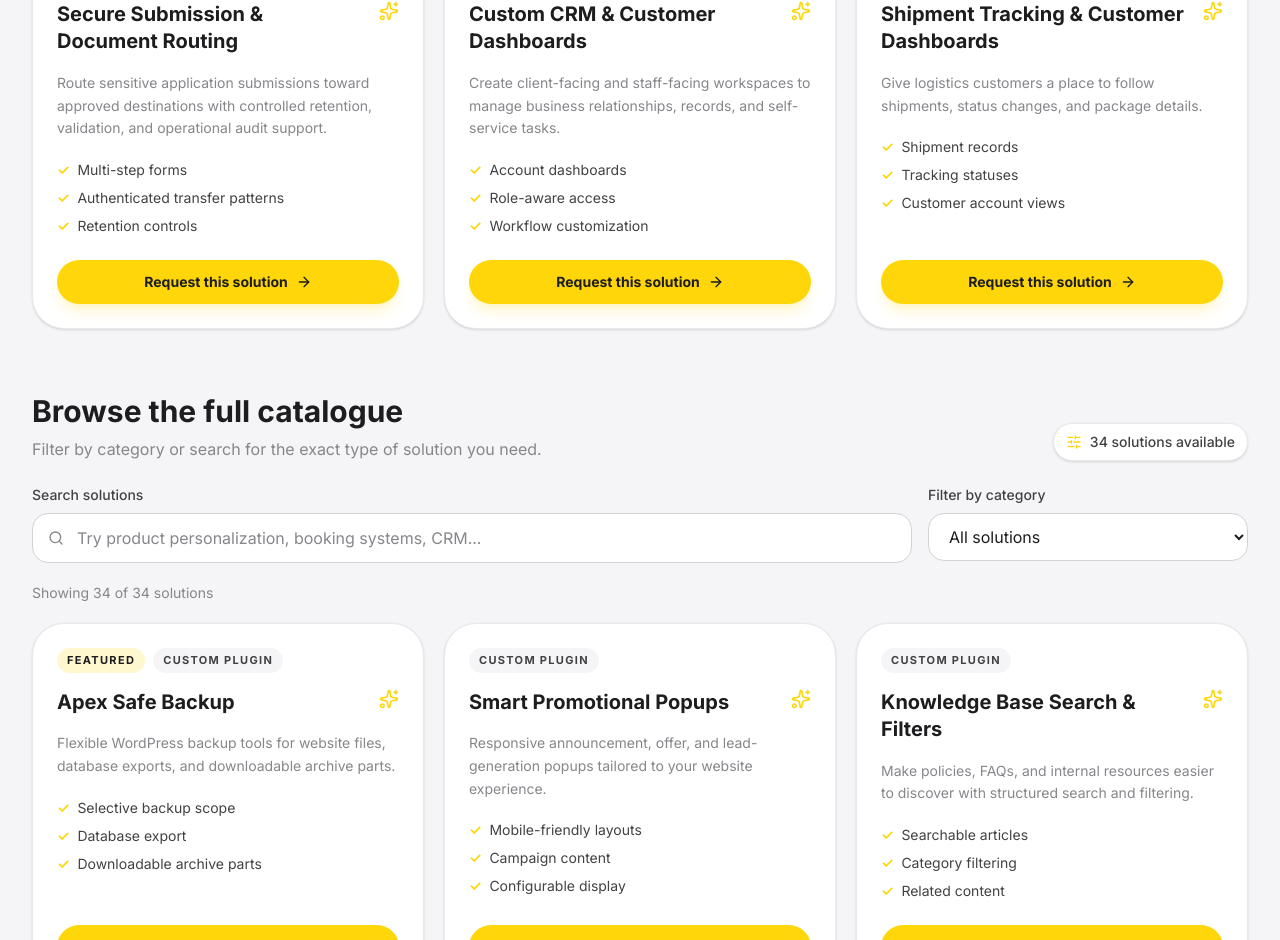
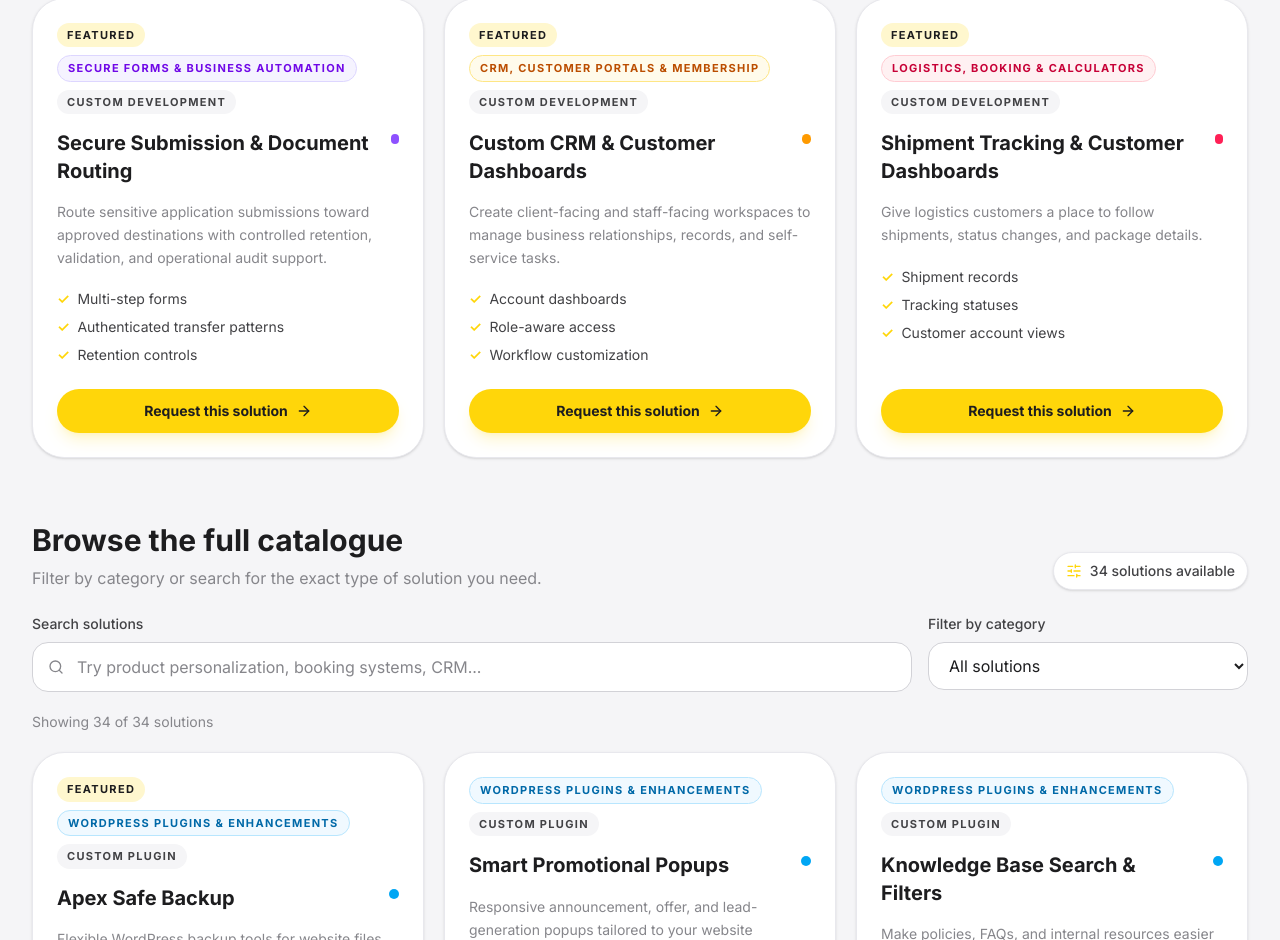
Before and after one commit to recoalleyne-cpu/apex-digital-consultants--1-, a React (Vite) app: page /digital-solutions in a window 1280 px wide. Shown: the part 1860-2800 px from the top of the page. Built offline with nearby package versions, Linux system fonts and the light colour scheme; a web font is replaced by a local one.

Commit message:
feat: finalize Digital Solutions catalogue refinements

```diff
--- a/src/components/ChatWidget.tsx
+++ b/src/components/ChatWidget.tsx
@@ -83,8 +83,7 @@ export default function ChatWidget() {
   };
 
   return (
-    <div className="fixed bottom-6 right-6 z-[100] flex flex-col items-end gap-3">
-      {/* Side Tab (Visible when minimized) */}
+    <div className="fixed bottom-4 right-4 z-[100] flex flex-col items-end gap-3 pb-[max(env(safe-area-inset-bottom),0.75rem)] pr-[max(env(safe-area-inset-right),0.75rem)]">
       <AnimatePresence>
         {isMinimized && !isOpen && (
           <motion.button
@@ -93,17 +92,18 @@ export default function ChatWidget() {
             exit={{ x: 100 }}
             whileHover={{ x: -5 }}
             onClick={() => setIsMinimized(false)}
-            className="fixed right-0 top-1/2 -translate-y-1/2 bg-apex-yellow py-6 px-3 rounded-l-2xl shadow-2xl border-l border-t border-b border-black/10 group z-[110] flex flex-col items-center gap-3 cursor-pointer"
+            className="fixed bottom-4 right-0 z-[110] flex flex-col items-center gap-3 rounded-l-2xl border-l border-t border-b border-black/10 bg-apex-yellow py-5 px-3 shadow-2xl transition-transform sm:bottom-8"
+            aria-label="Open support tab"
           >
             <motion.div
               animate={{ scale: [1, 1.2, 1] }}
               transition={{ repeat: Infinity, duration: 2 }}
-              className="w-2 h-2 bg-apple-gray-500 rounded-full"
+              className="h-2 w-2 rounded-full bg-apple-gray-500"
             />
             <div className="flex flex-col items-center gap-2">
               <Sparkles size={16} className="text-apple-gray-500" />
-              <div className="h-12 w-[1px] bg-apple-gray-500/20" />
-              <span className="[writing-mode:vertical-rl] text-[12px] font-black uppercase tracking-[0.2em] text-apple-gray-500 py-2">
+              <div className="h-10 w-[1px] bg-apple-gray-500/20" />
+              <span className="[writing-mode:vertical-rl] py-2 text-[11px] font-black uppercase tracking-[0.2em] text-apple-gray-500">
                 Support
               </span>
             </div>
@@ -111,7 +111,6 @@ export default function ChatWidget() {
         )}
       </AnimatePresence>
 
-      {/* WhatsApp Bubble */}
       <AnimatePresence>
         {!isOpen && !isMinimized && (
           <motion.div
@@ -120,14 +119,15 @@ export default function ChatWidget() {
             exit={{ opacity: 0, x: 20 }}
             className="flex items-center gap-3"
           >
-            <div className="bg-white px-3 py-1.5 rounded-lg shadow-lg border border-black/5">
+            <div className="rounded-lg border border-black/5 bg-white px-3 py-1.5 shadow-lg">
               <span className="text-xs font-bold text-apple-gray-500">Contact us</span>
             </div>
             <motion.button
               whileHover={{ scale: 1.1 }}
               whileTap={{ scale: 0.9 }}
               onClick={openWhatsApp}
-              className="w-12 h-12 bg-[#25D366] rounded-xl shadow-xl flex items-center justify-center text-white"
+              className="flex h-12 w-12 items-center justify-center rounded-xl bg-[#25D366] text-white shadow-xl"
+              aria-label="Open WhatsApp support chat"
             >
               <svg viewBox="0 0 24 24" width="24" height="24" fill="currentColor">
                 <path d="M17.472 14.382c-.297-.149-1.758-.867-2.03-.967-.273-.099-.471-.148-.67.15-.197.297-.767.966-.94 1.164-.173.199-.347.223-.644.075-.297-.15-1.255-.463-2.39-1.475-.883-.788-1.48-1.761-1.653-2.059-.173-.297-.018-.458.13-.606.134-.133.298-.347.446-.52.149-.174.198-.298.298-.497.099-.198.05-.371-.025-.52-.075-.149-.669-1.612-.916-2.207-.242-.579-.487-.5-.669-.51-.173-.008-.371-.01-.57-.01-.198 0-.52.074-.792.372-.272.297-1.04 1.016-1.04 2.479 0 1.462 1.065 2.875 1.213 3.074.149.198 2.096 3.2 5.077 4.487.709.306 1.262.489 1.694.625.712.227 1.36.195 1.871.118.571-.085 1.758-.719 2.006-1.413.248-.694.248-1.289.173-1.413-.074-.124-.272-.198-.57-.347m-5.421 7.403h-.004a9.87 9.87 0 01-5.031-1.378l-.361-.214-3.741.982.998-3.648-.235-.374a9.86 9.86 0 01-1.51-5.26c.001-5.45 4.436-9.884 9.888-9.884 2.64 0 5.122 1.03 6.988 2.898a9.825 9.825 0 012.893 6.994c-.003 5.45-4.437 9.884-9.885 9.884m8.413-18.297A11.815 11.815 0 0012.05 0C5.495 0 .16 5.335.157 11.892c0 2.096.547 4.142 1.588 5.945L.057 24l6.305-1.654a11.882 11.882 0 005.683 1.448h.005c6.554 0 11.89-5.335 11.893-11.893a11.821 11.821 0 00-3.48-8.413z" />
@@ -143,7 +143,7 @@ export default function ChatWidget() {
             initial={{ opacity: 0, scale: 0.9, y: 20 }}
             animate={{ opacity: 1, scale: 1, y: 0 }}
             exit={{ opacity: 0, scale: 0.9, y: 20 }}
-            className="w-[350px] h-[500px] bg-white rounded-3xl shadow-2xl border border-black/5 flex flex-col overflow-hidden"
+            className="h-[min(70vh,500px)] w-[min(92vw,350px)] overflow-hidden rounded-3xl border border-black/5 bg-white shadow-2xl"
           >
             {/* Header */}
             <div className="bg-apex-yellow p-6 flex items-center justify-between">
--- a/src/components/DigitalSolutionsCatalog.tsx
+++ b/src/components/DigitalSolutionsCatalog.tsx
@@ -1,8 +1,37 @@
-import { useMemo, useState } from 'react';
+import { useEffect, useMemo, useState } from 'react';
 import { ArrowRight, Search, Sparkles, SlidersHorizontal } from 'lucide-react';
 import { digitalSolutions, type DigitalSolution, type DigitalSolutionCategory } from './digitalSolutionsCatalogData';
 
 const ALL = 'All solutions';
+const DEFAULT_VISIBLE = 9;
+
+const categoryStyles: Record<DigitalSolutionCategory, { badge: string; marker: string }> = {
+  'WordPress Plugins & Enhancements': {
+    badge: 'border-sky-200 bg-sky-50 text-sky-700',
+    marker: 'bg-sky-500',
+  },
+  'E-commerce & Retail Automation': {
+    badge: 'border-emerald-200 bg-emerald-50 text-emerald-700',
+    marker: 'bg-emerald-500',
+  },
+  'Secure Forms & Business Automation': {
+    badge: 'border-violet-200 bg-violet-50 text-violet-700',
+    marker: 'bg-violet-500',
+  },
+  'CRM, Customer Portals & Membership': {
+    badge: 'border-amber-200 bg-amber-50 text-amber-700',
+    marker: 'bg-amber-500',
+  },
+  'Logistics, Booking & Calculators': {
+    badge: 'border-rose-200 bg-rose-50 text-rose-700',
+    marker: 'bg-rose-500',
+  },
+  'Website Operations & Digital Intelligence': {
+    badge: 'border-cyan-200 bg-cyan-50 text-cyan-700',
+    marker: 'bg-cyan-500',
+  },
+};
+
 const categories: DigitalSolutionCategory[] = [
   'WordPress Plugins & Enhancements',
   'E-commerce & Retail Automation',
@@ -12,23 +41,39 @@ const categories: DigitalSolutionCategory[] = [
   'Website Operations & Digital Intelligence',
 ];
 
-function inquiryHref(item: DigitalSolution): string {
-  const subject = `Digital Solutions enquiry: ${item.title}`;
-  const body = `Hello Apex Digital Consultants,\n\nI would like to discuss the ${item.title} solution for my business.\n\nBusiness name:\nWebsite (optional):\nWhat I need:\n`;
-  return `mailto:info@apexdigitalconsultants.com?subject=${encodeURIComponent(subject)}&body=${encodeURIComponent(body)}`;
+export function buildSolutionInquiryUrl(item: DigitalSolution): string {
+  const introText = `Hello Apex Digital Consultants,\n\nI would like to discuss the ${item.title} solution for my business.\n\nBusiness name:\nWebsite (optional):\nWhat I need:\n`;
+  return `/contact?service=${encodeURIComponent(item.title)}&message=${encodeURIComponent(introText)}`;
+}
+
+export function filterDigitalSolutions(
+  items: DigitalSolution[],
+  searchTerm: string,
+  selectedFilter: string,
+): DigitalSolution[] {
+  const query = searchTerm.trim().toLowerCase();
+
+  return items.filter(item => {
+    const matchCategory = selectedFilter === ALL || item.category === selectedFilter;
+    const haystack = [item.title, item.category, item.description, ...item.features].join(' ').toLowerCase();
+    return matchCategory && haystack.includes(query);
+  });
 }
 
 function SolutionCard({ item }: { item: DigitalSolution }) {
+  const categoryStyle = categoryStyles[item.category];
+
   return (
     <article className="flex h-full flex-col rounded-[2rem] border border-apple-gray-100 bg-white p-6 shadow-sm transition-all duration-300 hover:-translate-y-1 hover:border-apex-yellow hover:shadow-lg">
       <div className="mb-4 flex flex-wrap items-center gap-2 text-[11px] font-bold uppercase tracking-[0.12em]">
         {item.featured && <span className="rounded-full bg-apex-yellow/20 px-2.5 py-1 text-apple-gray-500">Featured</span>}
+        <span className={`rounded-full border px-2.5 py-1 ${categoryStyle.badge}`}>{item.category}</span>
         <span className="rounded-full bg-apple-gray-50 px-2.5 py-1 text-apple-gray-400">{item.delivery}</span>
       </div>
 
       <div className="mb-4 flex items-start justify-between gap-3">
         <h3 className="text-xl font-bold leading-snug text-apple-gray-500">{item.title}</h3>
-        <Sparkles className="h-5 w-5 shrink-0 text-apex-yellow" aria-hidden="true" />
+        <span className={`mt-1 h-2.5 w-2.5 rounded-full ${categoryStyle.marker}`} aria-hidden="true" />
       </div>
 
       <p className="text-sm leading-relaxed text-apple-gray-300">{item.description}</p>
@@ -44,8 +89,9 @@ function SolutionCard({ item }: { item: DigitalSolution }) {
 
       <div className="mt-auto pt-6">
         <a
-          href={inquiryHref(item)}
+          href={buildSolutionInquiryUrl(item)}
           className="apple-button apple-button-primary inline-flex w-full items-center justify-center gap-2 text-sm"
+          aria-label={`Request a consultation for ${item.title}`}
         >
           Request this solution
           <ArrowRight className="h-4 w-4" aria-hidden="true" />
@@ -58,14 +104,17 @@ function SolutionCard({ item }: { item: DigitalSolution }) {
 export default function DigitalSolutionsCatalog() {
   const [search, setSearch] = useState('');
   const [selectedCategory, setSelectedCategory] = useState<string>(ALL);
+  const [visibleCount, setVisibleCount] = useState(DEFAULT_VISIBLE);
 
-  const matches = useMemo(() => digitalSolutions.filter(item => {
-    const matchCategory = selectedCategory === ALL || item.category === selectedCategory;
-    const haystack = [item.title, item.category, item.description, ...item.features].join(' ').toLowerCase();
-    return matchCategory && haystack.includes(search.trim().toLowerCase());
-  }), [search, selectedCategory]);
+  const matches = useMemo(() => filterDigitalSolutions(digitalSolutions, search, selectedCategory), [search, selectedCategory]);
 
+  useEffect(() => {
+    setVisibleCount(DEFAULT_VISIBLE);
+  }, [search, selectedCategory]);
+
+  const visibleMatches = matches.slice(0, visibleCount);
   const featured = digitalSolutions.filter(item => item.featured);
+  const hasMore = visibleCount < matches.length;
 
   return (
     <section aria-labelledby="digital-solutions-heading" className="bg-apple-gray-50 py-16 text-apple-gray-500 sm:py-20">
@@ -114,6 +163,7 @@ export default function DigitalSolutionsCatalog() {
                   type="search"
                   placeholder="Try product personalization, booking systems, CRM..."
                   className="w-full rounded-2xl border border-apple-gray-200 bg-white py-3 pl-11 pr-4 text-base text-apple-gray-500 placeholder:text-apple-gray-300 focus:border-apex-yellow focus:outline-none focus:ring-4 focus:ring-apex-yellow/20"
+                  aria-label="Search digital solutions"
                 />
               </div>
             </div>
@@ -125,6 +175,7 @@ export default function DigitalSolutionsCatalog() {
                 value={selectedCategory}
                 onChange={e => setSelectedCategory(e.target.value)}
                 className="w-full rounded-2xl border border-apple-gray-200 bg-white px-4 py-3 text-base text-apple-gray-500 focus:border-apex-yellow focus:outline-none focus:ring-4 focus:ring-apex-yellow/20"
+                aria-label="Filter solutions by category"
               >
                 <option>{ALL}</option>
                 {categories.map(category => <option key={category}>{category}</option>)}
@@ -132,16 +183,42 @@ export default function DigitalSolutionsCatalog() {
             </div>
           </div>
 
-          <p className="my-5 text-sm text-apple-gray-300" role="status" aria-live="polite">
-            Showing {matches.length} of {digitalSolutions.length} solutions
-          </p>
+          <div className="mt-5 flex flex-wrap items-center justify-between gap-3">
+            <p className="text-sm text-apple-gray-300" role="status" aria-live="polite">
+              Showing {matches.length} of {digitalSolutions.length} solutions
+            </p>
+            {(search || selectedCategory !== ALL) && (
+              <button
+                type="button"
+                onClick={() => { setSearch(''); setSelectedCategory(ALL); }}
+                className="text-sm font-semibold text-apple-gray-500 underline decoration-apex-yellow underline-offset-4"
+              >
+                Clear filters
+              </button>
+            )}
+          </div>
 
           {matches.length > 0 ? (
-            <div className="grid gap-5 md:grid-cols-2 xl:grid-cols-3">
-              {matches.map(item => <SolutionCard key={item.id} item={item} />)}
-            </div>
+            <>
+              <div id="solutions-results" className="mt-5 grid gap-5 md:grid-cols-2 xl:grid-cols-3">
+                {visibleMatches.map(item => <SolutionCard key={item.id} item={item} />)}
+              </div>
+
+              {hasMore && (
+                <div className="mt-8 flex justify-center">
+                  <button
+                    type="button"
+                    onClick={() => setVisibleCount(current => Math.min(current + DEFAULT_VISIBLE, matches.length))}
+                    className="apple-button apple-button-secondary inline-flex items-center justify-center px-6 py-3 text-sm font-semibold"
+                    aria-controls="solutions-results"
+                  >
+                    Load more solutions
+                  </button>
+                </div>
+              )}
+            </>
           ) : (
-            <div className="rounded-[2rem] border border-apple-gray-100 bg-white p-8 text-center shadow-sm">
+            <div className="mt-5 rounded-[2rem] border border-apple-gray-100 bg-white p-8 text-center shadow-sm">
               <p className="font-semibold text-apple-gray-500">No matching solutions found.</p>
               <button
                 type="button"
@@ -160,7 +237,7 @@ export default function DigitalSolutionsCatalog() {
               <p className="text-sm font-bold uppercase tracking-[0.2em] text-apex-yellow">Need something more specific?</p>
               <h2 className="mt-3 text-2xl font-bold sm:text-3xl">Let’s design the right solution for your business.</h2>
             </div>
-            <a href="mailto:info@apexdigitalconsultants.com?subject=Custom%20Digital%20Solutions%20Enquiry" className="apple-button apple-button-primary inline-flex items-center justify-center">
+            <a href={buildSolutionInquiryUrl(digitalSolutions[0])} className="apple-button apple-button-primary inline-flex items-center justify-center">
               Discuss a custom solution
             </a>
           </div>
--- a/src/pages/Contact.tsx
+++ b/src/pages/Contact.tsx
@@ -1,11 +1,25 @@
 
-import React from 'react';
-import { motion } from 'framer-motion';
+import React, { useEffect, useMemo, useState } from 'react';
+import { useLocation } from 'react-router-dom';
 import { Mail, MapPin, Phone, Send } from 'lucide-react';
 
 import { PageHeader } from '../components/PageHeader';
 
 export const Contact = () => {
+  const location = useLocation();
+  const params = useMemo(() => new URLSearchParams(location.search), [location.search]);
+
+  const defaultService = params.get('service') ?? 'Digital Solutions';
+  const defaultMessage = params.get('message') ?? '';
+
+  const [service, setService] = useState(defaultService);
+  const [message, setMessage] = useState(defaultMessage);
+
+  useEffect(() => {
+    setService(defaultService);
+    setMessage(defaultMessage);
+  }, [defaultService, defaultMessage]);
+
   return (
     <div className="pt-12">
       <PageHeader
@@ -17,7 +31,6 @@ export const Contact = () => {
       <section className="pb-24">
         <div className="container-wide px-6">
           <div className="grid grid-cols-1 lg:grid-cols-2 gap-24">
-            {/* Contact Info */}
             <div>
               <div className="space-y-12">
                 <div className="flex gap-6 group">
@@ -73,9 +86,8 @@ export const Contact = () => {
               </div>
             </div>
 
-            {/* Contact Form */}
             <div className="bg-white p-8 md:p-12 rounded-[3rem] border border-apple-gray-100 shadow-sm">
-              <form className="space-y-8">
+              <form className="space-y-8" onSubmit={event => event.preventDefault()}>
                 <div className="grid grid-cols-1 md:grid-cols-2 gap-8">
                   <div className="space-y-2">
                     <label className="text-sm font-semibold text-apple-gray-300 uppercase tracking-wider">First Name</label>
@@ -105,8 +117,13 @@ export const Contact = () => {
                 </div>
 
                 <div className="space-y-2">
-                  <label className="text-sm font-semibold text-apple-gray-300 uppercase tracking-wider">Service Interested In</label>
-                  <select className="w-full px-6 py-4 rounded-2xl bg-apple-gray-50 border-none focus:ring-2 focus:ring-apex-yellow transition-all appearance-none">
+                  <label htmlFor="service-interest" className="text-sm font-semibold text-apple-gray-300 uppercase tracking-wider">Service Interested In</label>
+                  <select
+                    id="service-interest"
+                    value={service}
+                    onChange={event => setService(event.target.value)}
+                    className="w-full px-6 py-4 rounded-2xl bg-apple-gray-50 border-none focus:ring-2 focus:ring-apex-yellow transition-all appearance-none"
+                  >
                     <option>Website Design</option>
                     <option>Digital Strategy</option>
                     <option>Logo Design</option>
@@ -116,15 +133,18 @@ export const Contact = () => {
                 </div>
 
                 <div className="space-y-2">
-                  <label className="text-sm font-semibold text-apple-gray-300 uppercase tracking-wider">Message</label>
+                  <label htmlFor="contact-message" className="text-sm font-semibold text-apple-gray-300 uppercase tracking-wider">Message</label>
                   <textarea
+                    id="contact-message"
                     rows={4}
+                    value={message}
+                    onChange={event => setMessage(event.target.value)}
                     className="w-full px-6 py-4 rounded-2xl bg-apple-gray-50 border-none focus:ring-2 focus:ring-apex-yellow transition-all"
                     placeholder="Tell us about your project..."
                   />
                 </div>
 
-                <button className="apple-button apple-button-primary w-full flex items-center justify-center gap-2">
+                <button type="submit" className="apple-button apple-button-primary w-full flex items-center justify-center gap-2">
                   <Send size={18} /> Send Message
                 </button>
               </form>
```
